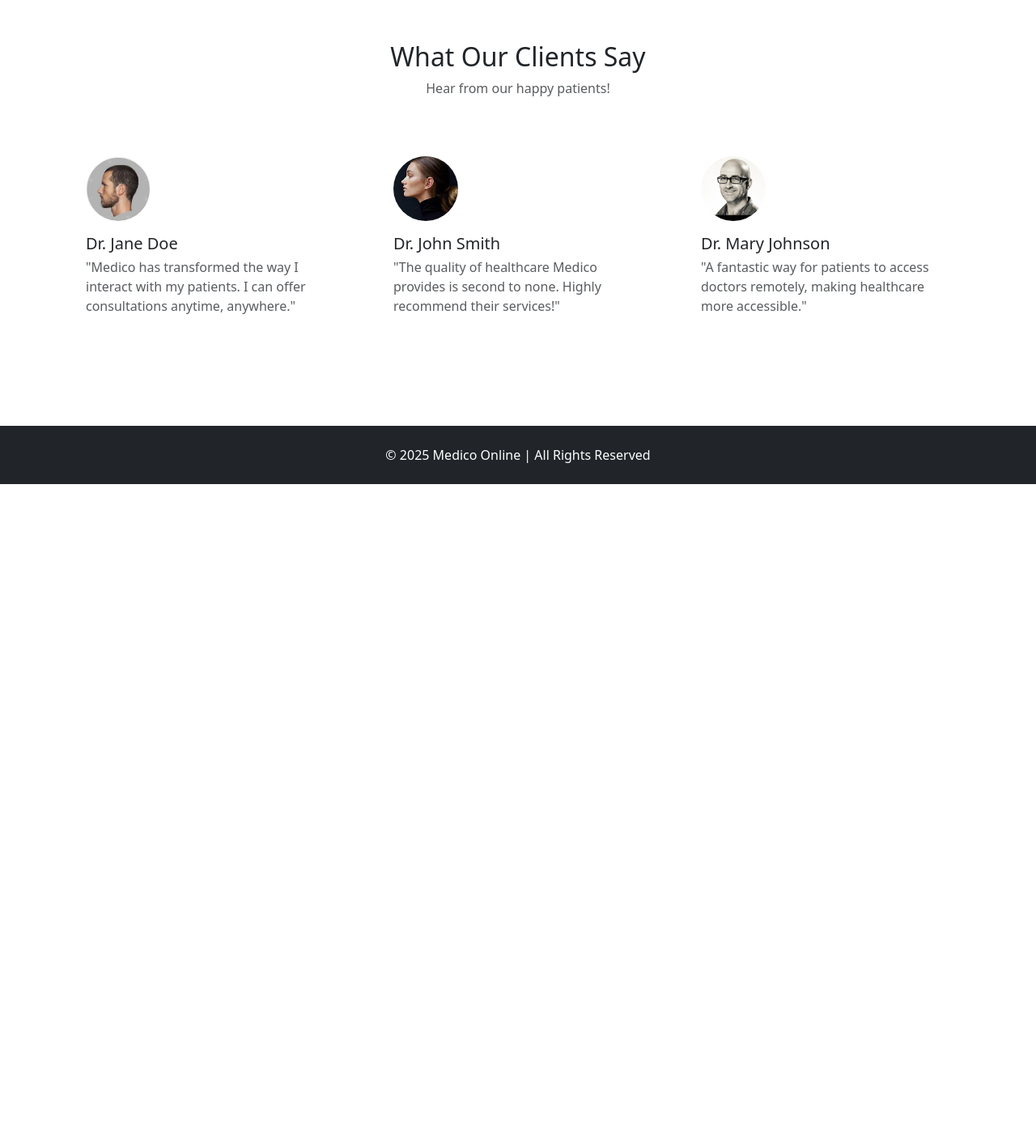
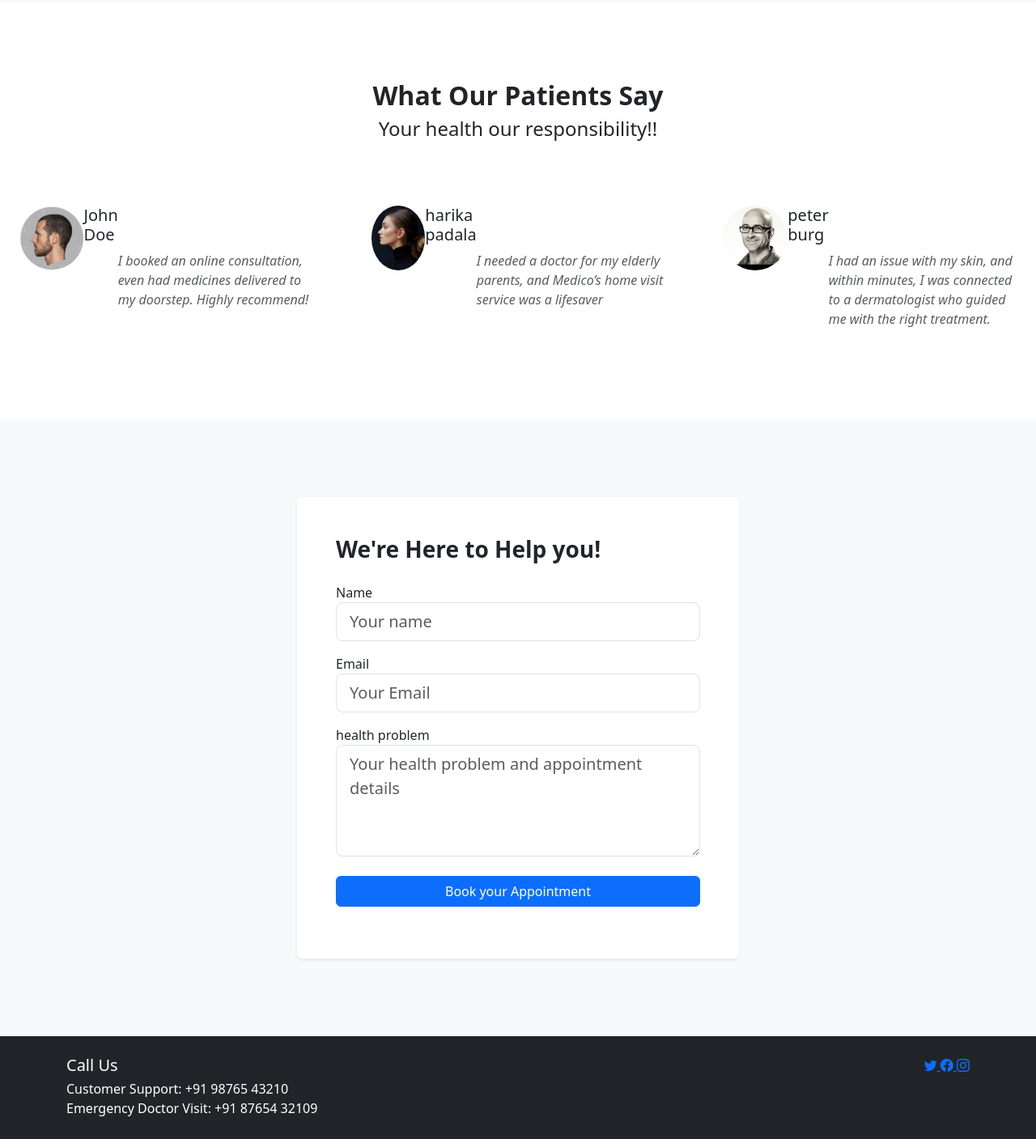
Before and after one commit to kmaha-lakshmi/Medicoproject, a plain HTML site: page index.html in a window 1280 px wide. Shown: the part 2093-3500 px from the top of the page at 81% size. Before the commit the page ends 2691 px from the top, so only its background shows below. Drawn offline with nearby package versions, Linux system fonts and the light colour scheme; a script that the page names is missing.

Commit message:
Update index.html

```diff
--- a/index.html
+++ b/index.html
@@ -99,9 +99,7 @@
             </div>
           </div>
           <div class="col-lg-6 text-center">
-          <img
-          class="img-fluid rounded-4 shadow"
-          src="femaledoctot.jpg" alt="">
+         <img class="img-fluid rounded-4 shadow" src="femaledoctot.jpg" alt="">
         </div>
         </div>
       </div>
@@ -210,73 +208,138 @@
           </div>
         </div>
       </div>
+
       <!-- Enterprise Plan -->
       <div class="col-lg-4">
         <div class="card pricing h-100 p-4">
           <div class="card-body">
-            <span class="badge bg-secondary mb-2">Enterprise</span>
+            <span class="badge bg-primary mb-2">Best Value</span>
             <h5 class="text-muted">Enterprise</h5>
             <h2 class="display-4 fw-bold mb-4">
-              Custom<small class="fs-6">/month</small>
+              $99<small class="fs-6">/month</small>
             </h2>
             <ul class="list-unstyled mb-4">
               <li class="mb-3">
-                <i class="bi bi-check text-primary me-2"></i> Everything in Pro Plan
+                <i class="bi bi-check text-primary me-2"></i>Everything in Pro Plan
               </li>
               <li class="mb-3">
-                <i class="bi bi-check text-primary me-2"></i> Employee Health Monitoring
+                <i class="bi bi-check text-primary me-2"></i> Dedicated Health Manager for Guidance
               </li>
               <li class="mb-3">
-                <i class="bi bi-check text-primary me-2"></i> Custom Consultation Scheduling
+                <i class="bi bi-check text-primary me-2"></i> Personalized Health Plans & Regular Follow-ups
               </li>
             </ul>
-            <a class="btn btn-outline-secondary w-100" href="#">Get Started</a>
+            <a class="btn btn-primary w-100" href="#">Get Started</a>
+          </div>
+        </div>
+      </div>
+    </div> <!-- Closing Row -->
+  </div>
+</section>
+<!---Testimonials-->
+<section id="testimonials" class="py-5">
+  <div class="container py-5">
+    <div class="text-center ">
+      <h2  class="fw-bold">What Our Patients Say </div>
+      <h4 class=" text-center fw-3 ">Your health our responsibility!!</h3>
+    </div>
+    <div class="row g-4">
+      <!----Testimonials 1-->
+      <div class="col-md-4">
+        <div class="card h-100 p-4">
+          <div class="d-flex align-items mbg-4">
+           <img class="testimonial-img" src="testimonia1.jpeg" alt="Testimonial 1">
+           <div>
+            <h5 class="mb-3 mb-1">John Doe</h5>
+           </div>
+           <br>
+           <p class="mt-2 text-muted doctors py-5" ><i>I booked an online consultation, even had medicines delivered to my doorstep. Highly recommend!</i></p>
+          </div>
+        </div>
+      </div>
+        <!----Testimonials 2-->
+        <div class="col-md-4">
+          <div class="card h-100 p-4">
+            <div class="d-flex align-items mbg-4">
+              <img class="testimonial-img" src="testimonia2.jpeg" alt="Testimonial 2">
+             <div>
+              <h5 class="mb-3 mb-1">harika padala</h5>
+             </div>
+             <br>
+             <p class="mt-2 text-muted doctors pt-5" ><i>I needed a doctor for my elderly parents, and Medico’s home visit service was a lifesaver</i></p>
+            </div>
+          </div>
+        </div>
+          <!----Testimonials 3-->
+      <div class="col-md-4">
+        <div class="card h-100 p-4">
+          <div class="d-flex align-items mbg-4">
+            <img class="testimonial-img" src="testimonia3.jpeg" alt="Testimonial 3">
+           <div>
+            <h5 class="mb-3 mb-1">peter burg</h5>
+           </div>
+           <p class="mt-2 text-muted doctors pt-5" ><i>I had an issue with my skin, and within minutes, I was connected to a dermatologist who guided me with the right treatment.</i></p>
           </div>
         </div>
       </div>
     </div>
   </div>
 </section>
-<!-- Testimonial Section -->
-<section id="testimonials" class="py-5">
+<!--Contact-->
+<section id="contact" class="bg-light py-5">
   <div class="container py-5">
-    <div class="text-center mb-5">
-      <h2>What Our Clients Say</h2>
-      <p class="text-muted">Hear from our happy patients!</p>
+    <div class="row justify-content-center">
+      <div class="col-md-8 col-lg-6">
+        <div class="card shadow-sm">
+          <div class="card-body p-4 p-md-5">
+            <h3 class="fw-bold mb-4">We're Here to Help you!</h3>
+            <form>
+            <div class="mb-3">
+              <label class="form-lab">Name</label>
+              <input class="form-control form-control-lg"type="text" placeholder="Your name"/>
             </div>
-    <div class="row g-4">
-      <div class="col-md-4">
-        <div class="card testimonial p-4">
-          <img class="testimonial-img" src="testimonia1.jpeg" alt="Doctor1">
-          <h5 class="mt-3">Dr. Jane Doe</h5>
-          <p class="text-muted">"Medico has transformed the way I interact with my patients. I can offer consultations anytime, anywhere."</p>
+            <div class="mb-3">
+              <label class="form-lab">Email</label>
+              <input class="form-control form-control-lg"type="email" placeholder="Your Email"/>
             </div>
+            <div class="mb-3">
+              <label class="form-lab">health problem</label>
+              <textarea class="form-control form-control-lg" rows="4" placeholder="Your health problem and appointment details"></textarea>
+              <button type="submit" class="btn btn-primary btn-large w-100 mt-4">Book your Appointment</button>
             </div>
-      <div class="col-md-4">
-        <div class="card testimonial p-4">
-          <img class="testimonial-img" src="testimonia2.jpeg" alt="Doctor2">
-          <h5 class="mt-3">Dr. John Smith</h5>
-          <p class="text-muted">"The quality of healthcare Medico provides is second to none. Highly recommend their services!"</p>
+            </form>
           </div>
-      </div>
-      <div class="col-md-4">
-        <div class="card testimonial p-4">
-          <img class="testimonial-img" src="testimonia3.jpeg" alt="Doctor3">
-          <h5 class="mt-3">Dr. Mary Johnson</h5>
-          <p class="text-muted">"A fantastic way for patients to access doctors remotely, making healthcare more accessible."</p>
         </div>
       </div>
     </div>
   </div>
 </section>
-
-  <!-- Footer -->
+<!--Footer-->
 <footer class="bg-dark text-white py-4">
   <div class="container">
-      <p class="text-center mb-0">&copy; 2025 Medico Online | All Rights Reserved</p>
+    <div class="row">
+    <div class="col-md-6">
+      <h5>Call Us</h5>
+      <p> Customer Support: +91 98765 43210<br>
+          Emergency Doctor Visit: +91 87654 32109</p>
+    </div>
+    <div class="col-md-6 text-md-end">
+      <div class="social-links">
+        <a href="#">
+          <i class="bi bi-twitter"></i>
+        </a>
+        <a href="#">
+          <i class="bi bi-facebook"></i>
+        </a>
+        <a href="#">
+          <i class="bi bi-instagram"></i>
+        </a>
+      </div>
+    </div>
+    </div>
   </div>
 </footer>
-    <script src="https://cdn.jsdelivr.net/npm/@popperjs/core@2.11.6/dist/umd/popper.min.js" integrity="sha384-oBqDVmMz4fnFO9gyb7sSjmFNiV7Fk6+Szp75A/XM7y/j6cTo5pP8jb2pROjdd8td" crossorigin="anonymous"></script>
-    <script src="https://cdn.jsdelivr.net/npm/bootstrap@5.3.3/dist/js/bootstrap.min.js" integrity="sha384-pzjw8f+ua7Kw1TIq0p6IM/25Yce/Bcc2+/pF6Gd5z3VJTk5DA1t1lfwiay8Ke4iD" crossorigin="anonymous"></script>
+    <!----Bootstrap JavaScript-->
+    <script src="https://cdn.jsdelivr.net/npm/bootstrap@5.3.3/dist/js/bootstrap.bundle.min.js" integrity="sha384-YvpcrYf0tY3lHB60NNkmXc5s9fDVZLESaAA55NDzOxhy9GkcIdslK1eN7N6jIeHz" crossorigin="anonymous"></script>
   </body>
 </html>
```
Lines whose indentation alone changed are shown as unchanged.
